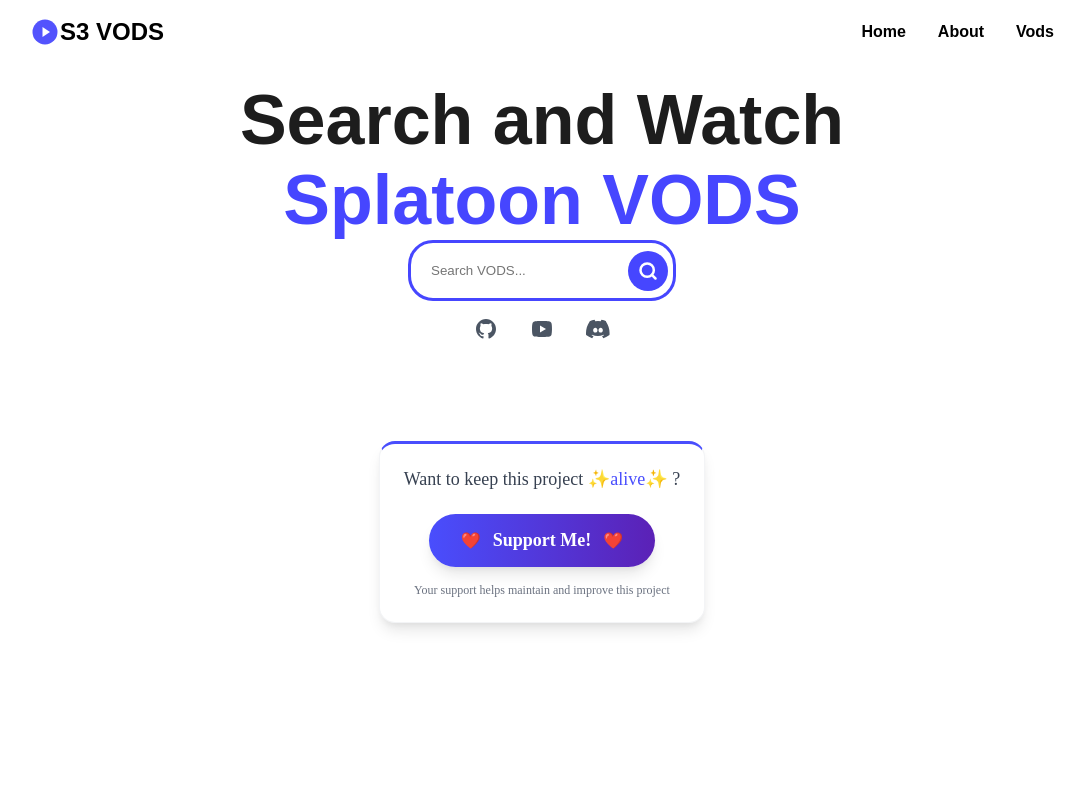
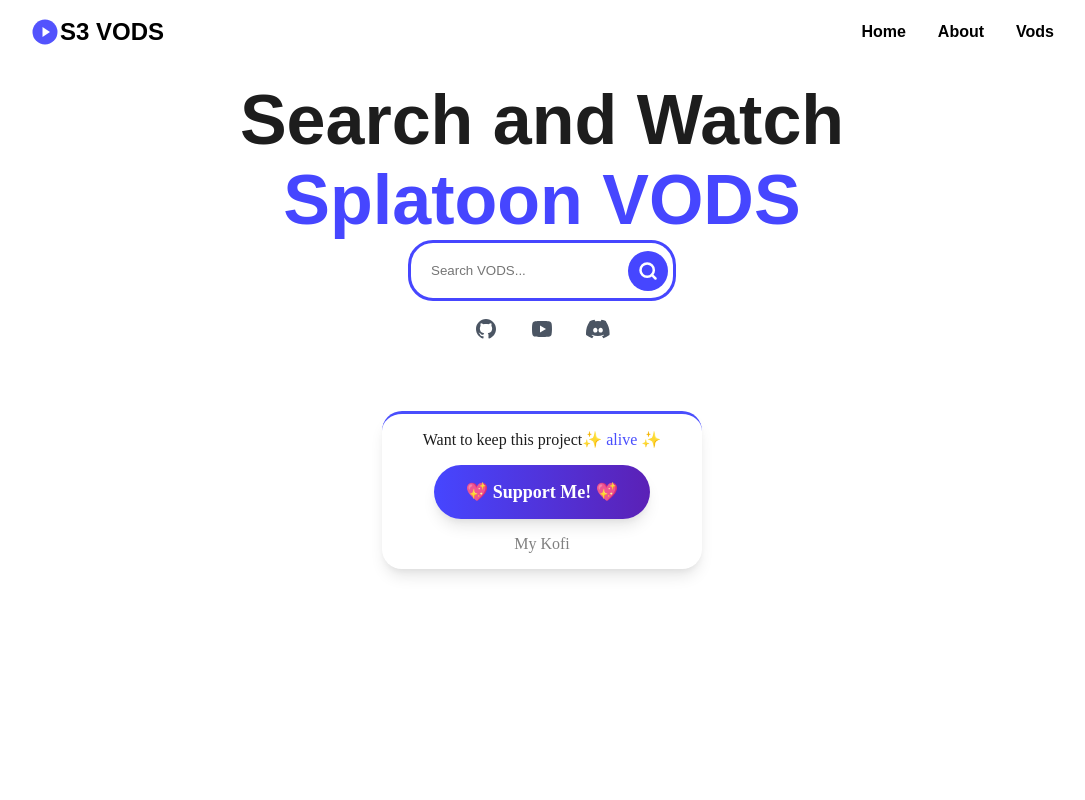
Before and after one commit to SplatVODS/s3vods, a SvelteKit app: page / in a window 1280 px wide. Shown: the top 800 px of the page, without its empty margins (98-1183 px from the left). Built offline with nearby package versions, Linux system fonts and the light colour scheme.

Commit message:
Add info card

```diff
--- /dev/null
+++ b/src/lib/components/InfoCard.svelte
@@ -0,0 +1,90 @@
+<script>
+    let { main_message='main text',
+        highlight='important',
+        button_link='https://example.com',
+        button_text='button',
+        sub_message='sub text'
+    } = $props()
+
+</script>
+
+<div class="info-container">
+    <p class="main-text">{main_message}<span class='highlight-text'>{highlight}</span></p>
+    <a
+        href={button_link}
+        target="_blank"
+        rel="noopener noreferrer"
+        class="info-button">
+		<div class="button-content">
+			<span class="button-text">{button_text}</span>
+		</div>
+    </a>
+    <p class="sub-text">{sub_message}</p>
+</div>
+
+<style>
+    .info-container {
+        display: flex;
+        flex-direction: column;
+        justify-content: center;
+        align-items: center;
+        width: 25%;
+        border-radius: 20px;
+        border-top: 3px solid #494efd;;
+        box-shadow:
+			0 10px 15px -3px rgba(0, 0, 0, 0.1),
+			0 4px 6px -2px rgba(0, 0, 0, 0.05);
+    }
+
+    .main-text {
+        color: #1d1d1d;
+        text-align: center;
+    }
+
+    .highlight-text {
+        color: #494efd;
+    }
+
+    .info-button {
+		position: relative;
+		display: inline-flex;
+		align-items: center;
+		gap: 0.75rem;
+		padding: 1rem 2rem;
+		background: linear-gradient(to right, var(--main-purple), #5b21b6);
+		color: white;
+		font-weight: 600;
+		border-radius: 500px;
+		box-shadow:
+			0 10px 15px -3px rgba(0, 0, 0, 0.1),
+			0 4px 6px -2px rgba(0, 0, 0, 0.05);
+		text-decoration: none;
+		transition: all 0.3s cubic-bezier(0.4, 0, 0.2, 1);
+		overflow: hidden;
+	}
+
+	.info-button:hover {
+		transform: translateY(-8px);
+	}
+
+	.button-content {
+		position: relative;
+		display: flex;
+		align-items: center;
+		gap: 0.75rem;
+	}
+
+	.button-text {
+		font-size: 1.125rem;
+	}
+
+    .sub-text {
+        color: grey;
+    }
+
+    @media (max-width: 962px) {
+        .info-container {
+            width: 50%;
+        }
+	}
+</style>
--- a/src/lib/components/SupportButton.svelte
+++ /dev/null
@@ -1,122 +0,0 @@
-<script>
-</script>
-
-<div class="donation-section">
-	<div class="support-card">
-		<div class="card-content">
-			<p class="support-message">
-				Want to keep this project
-				<span class="alive-text"> ✨alive✨ </span>
-				?
-			</p>
-
-			<a
-				href="https://ko-fi.com/typos1"
-				target="_blank"
-				rel="noopener noreferrer"
-				class="support-button"
-			>
-				<div class="button-content">
-					❤️<span class="button-text">Support Me!</span>❤️
-				</div>
-			</a>
-
-			<p class="disclaimer">Your support helps maintain and improve this project</p>
-		</div>
-	</div>
-</div>
-
-<style>
-	:root {
-		--main-purple: #494efd;
-	}
-
-	.donation-section {
-		position: relative;
-	}
-
-	.support-card {
-		background-color: white;
-		border-radius: 1rem;
-		box-shadow:
-			0 10px 15px -3px rgba(0, 0, 0, 0.1),
-			0 4px 6px -2px rgba(0, 0, 0, 0.05);
-		border: 1px solid #f3f4f6;
-		padding: 1.5rem;
-		text-align: center;
-		position: relative;
-		overflow: hidden;
-        border-top: 3px solid var(--main-purple);
-        margin-top: 5rem;
-	}
-
-	.card-content {
-		position: relative;
-	}
-
-	.support-message {
-		color: #374151;
-		font-size: 1.125rem;
-		margin-bottom: 1.5rem;
-		font-weight: 500;
-		margin-top: 0;
-	}
-
-	.alive-text {
-		display: inline-flex;
-		align-items: center;
-		gap: 0.25rem;
-		color: var(--main-purple);
-	}
-
-	.support-button {
-		position: relative;
-		display: inline-flex;
-		align-items: center;
-		gap: 0.75rem;
-		padding: 1rem 2rem;
-		background: linear-gradient(to right, var(--main-purple), #5b21b6);
-		color: white;
-		font-weight: 600;
-		border-radius: 500px;
-		box-shadow:
-			0 10px 15px -3px rgba(0, 0, 0, 0.1),
-			0 4px 6px -2px rgba(0, 0, 0, 0.05);
-		text-decoration: none;
-		transition: all 0.3s cubic-bezier(0.4, 0, 0.2, 1);
-		overflow: hidden;
-	}
-
-	.support-button:hover {
-		transform: translateY(-8px);
-	}
-
-	.button-content {
-		position: relative;
-		display: flex;
-		align-items: center;
-		gap: 0.75rem;
-	}
-
-	.button-text {
-		font-size: 1.125rem;
-	}
-
-	.disclaimer {
-		font-size: 0.75rem;
-		color: #6b7280;
-		margin-top: 1rem;
-		margin-bottom: 0;
-	}
-
-	/* Responsive design */
-	@media (max-width: 640px) {
-		.support-button {
-			padding: 0.875rem 1.5rem;
-		}
-
-		.button-text {
-			font-size: 1rem;
-		}
-	}
-</style>
--- a/src/routes/+page.svelte
+++ b/src/routes/+page.svelte
@@ -5,7 +5,9 @@
     import Search from "$lib/components/Search.svelte";
 	import SocialLinks from "$lib/components/SocialLinks.svelte";
     import RedirectButton from "$lib/components/RedirectButton.svelte";
-	import SupportButton from "$lib/components/SupportButton.svelte";
+	import InfoCard from "$lib/components/InfoCard.svelte";
+
+    let numv = 5;
 </script>
 
 <div class="layout-container">
@@ -13,12 +15,18 @@
 
     <Hero/>
 
-    <!-- Make the state not update unless the search button is clicked, use form POST request which triggers the filter function -->
     <Search/>
 
     <SocialLinks/>
 
-    <SupportButton/>
+    <div style="margin-bottom: 50px;"></div>
+    <InfoCard
+    main_message='Want to keep this project'
+    highlight='✨ alive ✨'
+    button_link='https://ko-fi.com/typos1'
+    button_text='💖 Support Me! 💖'
+    sub_message='My Kofi'
+    />
 
     <p class="about" id="about">Hello, this web app was created to access Splatoon 3 VODS</p>
     <RedirectButton/>
@@ -37,6 +45,6 @@
     }
 
     .about {
-        padding: 800px 0 800px 0;
+        padding: 500px 0 500px 0;
     }
 </style>
```
Also changed, not shown: 1 other file (tests, documents, lock files or other folders).
